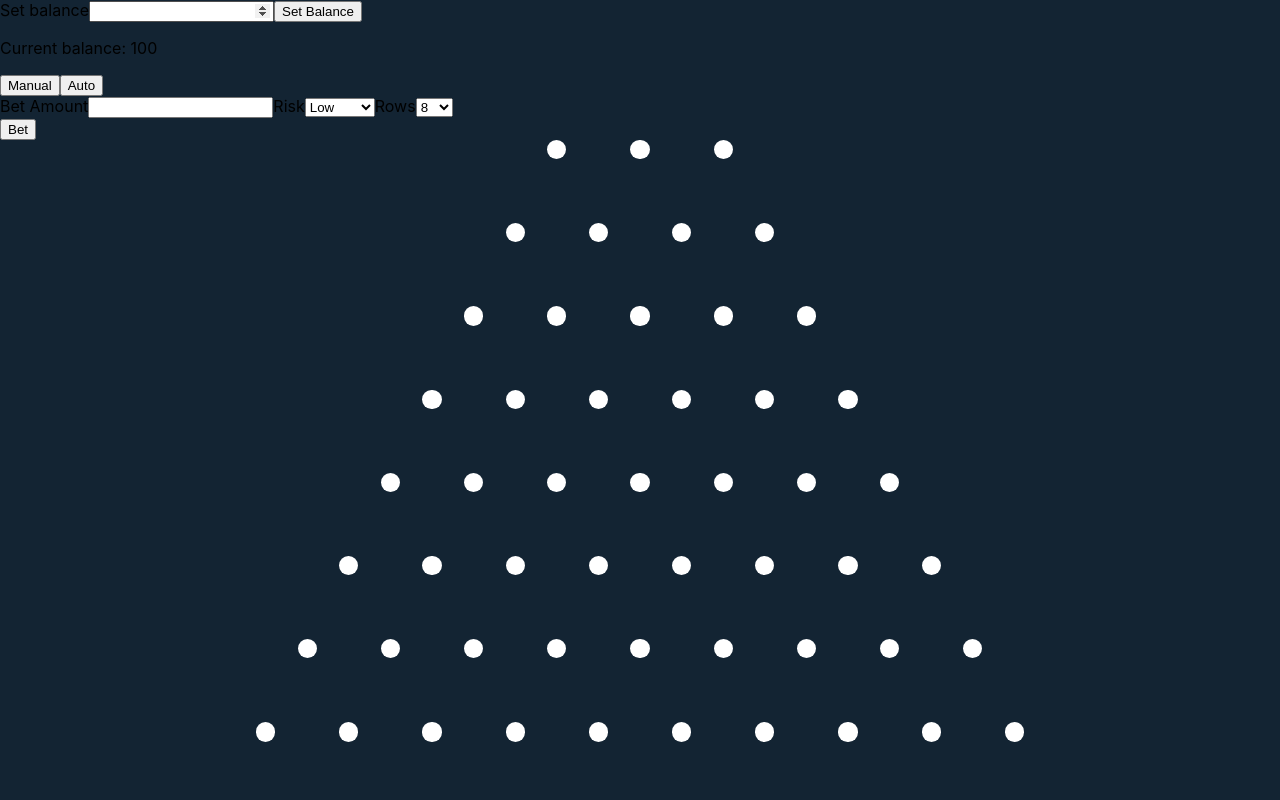
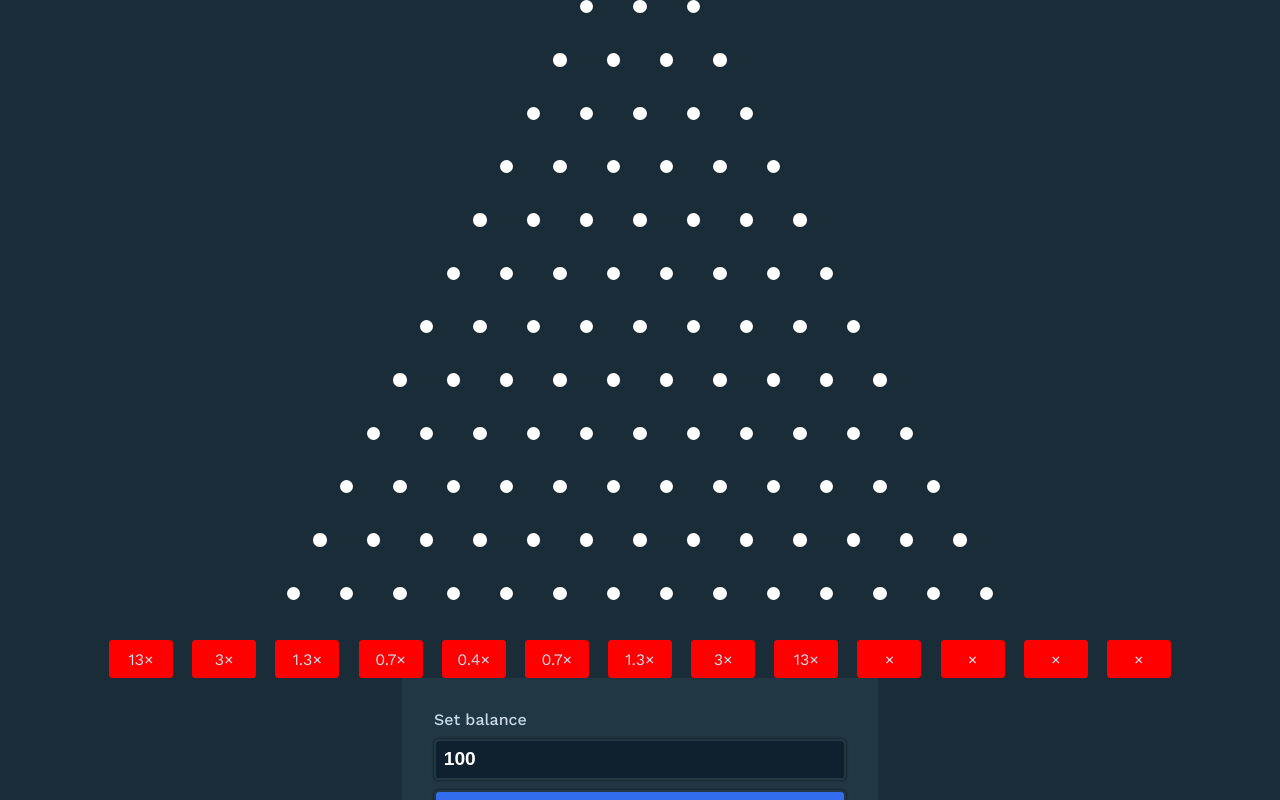
Before and after one commit to kmallari/plinko, a React (Create React App) app: page / in a window 1280 px wide. Shown: the top 800 px of the page. Built offline with nearby package versions, Linux system fonts and the light colour scheme.

Commit message:
Adds styles to menu.

```diff
--- a/src/App.css
+++ b/src/App.css
@@ -1,25 +1,34 @@
+/*
+
+8 rows
+  - width and height of 1.2em
+  - gap of 4
+
+16 rows
+  - width and height of 0.6em
+  - gap of 2em
+
+8  * x = 1.2
+16 * x = 0.6
+------------
+24x = 1.8
+
+*/
+
+@import url('https://fonts.googleapis.com/css2?family=Work+Sans:wght@400;500;600;700&display=swap');
+
 body {
-  background-color: rgb(19, 36, 51);
+  background-color: rgb(25, 44, 56);
+  color: rgb(200, 218, 233);
+  font-family: "Work Sans", Arial, Helvetica, sans-serif;
+  font-smooth: always;
 }
 
-.circle {
-  border-radius: 50%;
-  background-color: white;
-  width: 1.2em;
-  height: 1.2em;
-}
-
-.row {
+.app {
   display: flex;
-  gap: 4em;
+  flex-direction: column-reverse;
   align-items: center;
   justify-content: center;
-}
-
-.pyramid {
-  display: flex;
-  flex-direction: column;
-  gap: 4em;
 }
 
 .multipliers-row {
@@ -34,7 +43,43 @@ body {
   justify-content: center;
   padding: 0.6em 1.4em;
   background-color: red;
-  width: 1.4em;
+  width: 1.2em;
   margin: 0 0.6em;
   border-radius: 0.22em;
 }
+
+.menu {
+  background-color: rgb(33, 55, 67);
+  padding: 2em;
+}
+
+input, select, button {
+  padding: 0.4em;
+  font-size: 1.2em;
+  font-weight: 600;
+  border-radius: 0.24em;
+  background-color: rgb(15, 33, 46);
+  color: white;
+  border: 2px solid rgb(33, 55, 67);
+  box-shadow: 0px 0px 3px rgba(0, 0, 0, 0.6);
+  transition: all 0.1s ease-in-out;
+}
+
+select {
+  cursor: pointer;
+}
+
+input:hover, select:hover {
+  border:2px solid rgb(85, 112, 134);
+  transition: all 0.1s ease-in-out;
+
+}
+
+input:focus, select:focus {
+  outline: none;
+  border:2px solid rgb(85, 112, 134);
+}
+
+label {
+  font-weight: 500;
+}
--- a/src/App.js
+++ b/src/App.js
@@ -23,10 +23,10 @@ import { useState } from "react";
 import "./App.css";
 import Balance from "./components/Balance/Balance";
 
-function App() {
-  const [balance, setBalance] = useState(100)
+const App = () => {
+  const [balance, setBalance] = useState(100);
   const [autoBet, setAutoBet] = useState(false);
-  const [betAmount, setBetAmount] = useState(0);
+  const [betAmount, setBetAmount] = useState(10);
   const [risk, setRisk] = useState(1);
   const [rows, setRows] = useState(12);
   const [numOfAutoBets, setNumOfAutoBets] = useState(0);
@@ -40,7 +40,7 @@ function App() {
   };
 
   const handleRisk = (e) => {
-    switch(e.target.value){
+    switch (e.target.value) {
       case "low":
         setRisk(0);
         break;
@@ -53,25 +53,33 @@ function App() {
       default:
         break;
     }
-  }
+  };
 
   const handleRows = (e) => {
     setRows(Number(e.target.value));
-  }
+  };
 
   const handleNumOfAutoBets = (e) => {
     setNumOfAutoBets(e.target.value);
-  }
+  };
 
   const handleBalance = (bal) => {
     setBalance(bal);
+  };
+
+  const halfBet = () => {
+    setBetAmount(betAmount/2);
+    console.log(betAmount)
+  }
+
+  const doubleBet = () => {
+    setBetAmount(betAmount*2);
   }
 
   return (
+    <div className="app">
       <div>
-      <Balance
-        handleBalance={handleBalance}
-        balance={balance} />
+        <Balance handleBalance={handleBalance} balance={balance} />
         <Menu
           handleAutoBet={handleAutoBet}
           handleBetAmount={handleBetAmount}
@@ -79,10 +87,14 @@ function App() {
           handleRisk={handleRisk}
           handleRows={handleRows}
           handleNumOfAutoBets={handleNumOfAutoBets}
+          halfBet={halfBet}
+          doubleBet={doubleBet}
+          betAmount={betAmount}
         />
+      </div>
       <Pyramid numOfRows={rows} />
     </div>
   );
-}
+};
 
 export default App;
--- a/src/components/Balance/Balance.js
+++ b/src/components/Balance/Balance.js
@@ -4,21 +4,30 @@ const Balance = ({ handleBalance, balance }) => {
   const inputRef = useRef();
 
   return (
-    <div>
-      <div>
+    <div className="balance-section">
+      <div className="set-balance">
+        <div className="input">
           <label htmlFor="bal">Set balance</label>
-        <input ref={inputRef} id="bal" name="bal" type="number" />
-        {/* {console.log(inputRef.current.value)} */}
+          <input
+            ref={inputRef}
+            id="bal"
+            name="bal"
+            type="number"
+            min="0"
+            defaultValue="100"
+          />
           <button
             onClick={() => {
               handleBalance(inputRef.current.value);
             }}
+            className="set-balance-btn"
           >
             Set Balance
           </button>
         </div>
+      </div>
       <div>
-        <p>Current balance: {balance} </p>
+        <p>Current balance: <span id="balance">{balance}</span> </p>
       </div>
     </div>
   );
--- a/src/components/Menu/Auto.js
+++ b/src/components/Menu/Auto.js
@@ -2,10 +2,10 @@ import React from "react";
 
 const Auto = ({ handleNumOfAutoBets }) => {
   return (
-    <div>
+    <div className="auto-menu">
       <label htmlFor="num-of-bets">Number of Bets</label>
       <input onChange={handleNumOfAutoBets} type="number" id="num-of-bets" name="num-of-bets" />
-      <button>Start Autobet</button>
+      <button className="bet-button">Start Autobet</button>
     </div>
   );
 };
--- a/src/components/Menu/Manual.js
+++ b/src/components/Menu/Manual.js
@@ -3,7 +3,7 @@ import React from 'react'
 const Manual = () => {
   return (
     <div>
-      <button>Bet</button>
+      <button className="bet-button">Bet</button>
     </div>
   )
 }
--- a/src/components/Menu/Menu.js
+++ b/src/components/Menu/Menu.js
@@ -2,6 +2,7 @@ import React from "react";
 import Auto from "./Auto";
 import Manual from "./Manual";
 import { useEffect } from "react";
+import "./menu.css";
 
 const Menu = ({
   handleAutoBet,
@@ -9,51 +10,100 @@ const Menu = ({
   handleRisk,
   handleRows,
   handleNumOfAutoBets,
+  halfBet,
+  doubleBet,
   autoBet,
+  betAmount,
 }) => {
+  const unselectedTab = {
+    backgroundColor: "rgb(20, 42, 55)",
+    color: "rgb(77, 95, 111)",
+    border: "none",
+  };
+
+  const selectedTab = {
+    backgroundColor: "rgb(47, 69, 83)",
+    color: "rgb(105, 121, 139)",
+    cursor: "pointer",
+    border: "none",
+  };
+
   return (
-    <div>
-      <div>
-        <button onClick={handleAutoBet} id="manual">
+    <div className="menu">
+      <div className="bet-mode">
+        <button
+          onClick={handleAutoBet}
+          className={`${
+            !autoBet ? `unselected-tab` : `selected-tab`
+          } manual-button`}
+          id="manual"
+        >
           Manual
         </button>
-        <button onClick={handleAutoBet} id="auto">
+        <button
+          onClick={handleAutoBet}
+          className={`${
+            autoBet ? `unselected-tab` : `selected-tab`
+          } auto-button`}
+          id="auto"
+        >
           Auto
         </button>
       </div>
-      <form action="">
+      {/* <form action="" className="form-menu"> */}
+      <div className="input">
         <label htmlFor="bet-amount">Bet Amount</label>
+        <div>
           <input
             onChange={handleBetAmount}
             type="number"
             id="bet-amount"
             name="bet-amount"
+            defaultValue="10"
+            min="0"
+            value={betAmount}
           />
+          <button onClick={halfBet} className="bet-modifier">
+            ½
+          </button>
+          <button onClick={doubleBet} className="bet-modifier">
+            2×
+          </button>
+        </div>
+      </div>
       {/* buttons to half and double bet amount */}
+      <div className="input">
         <label htmlFor="risk">Risk</label>
         <select onChange={handleRisk} name="risk" id="risk">
           <option value="low">Low</option>
-          <option value="medium">Medium</option>
+          <option selected value="medium">
+            Medium
+          </option>
           <option value="high">High</option>
         </select>
+      </div>
+      <div className="input">
         <label htmlFor="rows">Rows</label>
         <select onChange={handleRows} name="rows" id="rows">
           <option value="8">8</option>
           <option value="9">9</option>
           <option value="10">10</option>
           <option value="11">11</option>
-          <option value="12">12</option>
+          <option selected value="12">
+            12
+          </option>
           <option value="13">13</option>
           <option value="14">14</option>
           <option value="15">15</option>
           <option value="16">16</option>
         </select>
+      </div>
       {!autoBet ? (
         <Manual />
       ) : (
         <Auto handleNumOfAutoBets={handleNumOfAutoBets} />
       )}
-      </form>
+      {/* </form> */}
     </div>
   );
 };
--- /dev/null
+++ b/src/components/Menu/menu.css
@@ -0,0 +1,102 @@
+.form-menu {
+  display: flex;
+  flex-direction: column;
+  gap: 1em;
+}
+
+.bet-mode > button {
+  width: 50%;
+}
+
+.auto-menu {
+  display: flex;
+  flex-direction: column;
+}
+
+.bet-button {
+  width: 100%;
+  background-color: rgb(16, 248, 47);
+  color: #0f212e;
+  padding: 1.2em;
+  cursor: pointer;
+  transition: all 0.2s ease-in-out;
+}
+
+.bet-button:hover {
+  background-color: rgb(31, 197, 53);
+  transition: all 0.2s ease-in-out;
+}
+
+.manual-button {
+  border-radius: 0.24em 0px 0px 0.24em;
+  font-size: 1em;
+  padding: 1em;
+}
+
+.auto-button {
+  border-radius: 0em 0.24em 0.24em 0em;
+  font-size: 1em;
+  padding: 1em;
+}
+
+.unselected-tab {
+  background-color: rgb(20, 42, 55);
+  color: rgb(77, 95, 111);
+  border: none;
+}
+
+.selected-tab:hover {
+  background-color: rgb(66, 90, 108);
+  transition: all 0.1s ease-in-out;
+}
+
+.selected-tab {
+  background-color: rgb(47, 69, 83);
+  color: rgb(105, 121, 139);
+  cursor: pointer;
+  border: none;
+  transition: all 0.1s ease-in-out;
+}
+
+.set-balance-btn {
+  background-color: rgb(49, 109, 236);
+  color: none;
+  font-size: 0.8em;
+  font-weight: 500;
+  padding: 0.8em;
+  cursor: pointer;
+  border-radius: 0.4em;
+}
+
+.balance-section {
+  display: flex;
+  flex-direction: column;
+  gap: 0.4em;
+  background-color: rgb(33, 55, 67);
+  padding: 2em;
+  padding-bottom: 0;
+}
+
+.input {
+  display: flex;
+  flex-direction: column;
+  width: 100%;
+  gap: 0.6em;
+}
+
+.bet-modifier {
+  min-width: 3.4em;
+}
+
+.menu {
+  display: flex;
+  flex-direction: column;
+  gap: 1.6em;
+}
+
+#balance {
+  background:rgb(20, 42, 55);
+  font-weight: 700;
+  padding: 0.2em;
+  color: rgb(49, 109, 236);
+}
--- a/src/components/Pyramid/Pyramid.js
+++ b/src/components/Pyramid/Pyramid.js
@@ -17,6 +17,27 @@ class LinkedList {
 const Pyramid = ({ numOfRows }) => {
   const rows = numOfRows; // make this variable
   let rowCount = 1;
+
+  // STYLES
+  const circleStyle = {
+    "borderRadius": "50%",
+    "backgroundColor": "white",
+    "minWidth": `${10/rows}em`,
+    "minHeight": `${10/rows}em`
+  }
+
+  const rowStyle = {
+    "display": "flex",
+    "gap": `${30/rows}em`,
+    "alignItems": "center",
+    "justifyContent": "center"
+  }
+
+  const pyramidStyle = {
+    "display": "flex",
+    "flexDirection": "column",
+    "gap": `${30/rows}em`
+  }
 
   const mainNode = new Node(0);
   const list = new LinkedList(mainNode);
@@ -50,15 +71,15 @@ const Pyramid = ({ numOfRows }) => {
   }
   tempOldNodeArr.shift();
   tempOldNodeArr.pop();
-  // console.log(nodeArr[nodeArr.length-1])
+
   return (
-    <div className="pyramid">
+    <div style={pyramidStyle}>
       {nodeArr.map((rowArr, i) => {
         if (i > 1) {
           return (
-            <div key={i} className="row">
+            <div key={i} style={rowStyle}>
               {rowArr.map((node, j) => {
-                return <div className="circle"></div>;
+                return <div style={circleStyle}></div>;
               })}
             </div>
           );
@@ -66,7 +87,7 @@ const Pyramid = ({ numOfRows }) => {
       })}
       <div className="multipliers-row">
         {tempOldNodeArr.map((node, i) => {
-          return <div className="multiplier">{node.data}</div>;
+          return <div className="multiplier">{node.data}×</div>;
         })}
       </div>
     </div>
```
Lines whose indentation alone changed are shown as unchanged.
